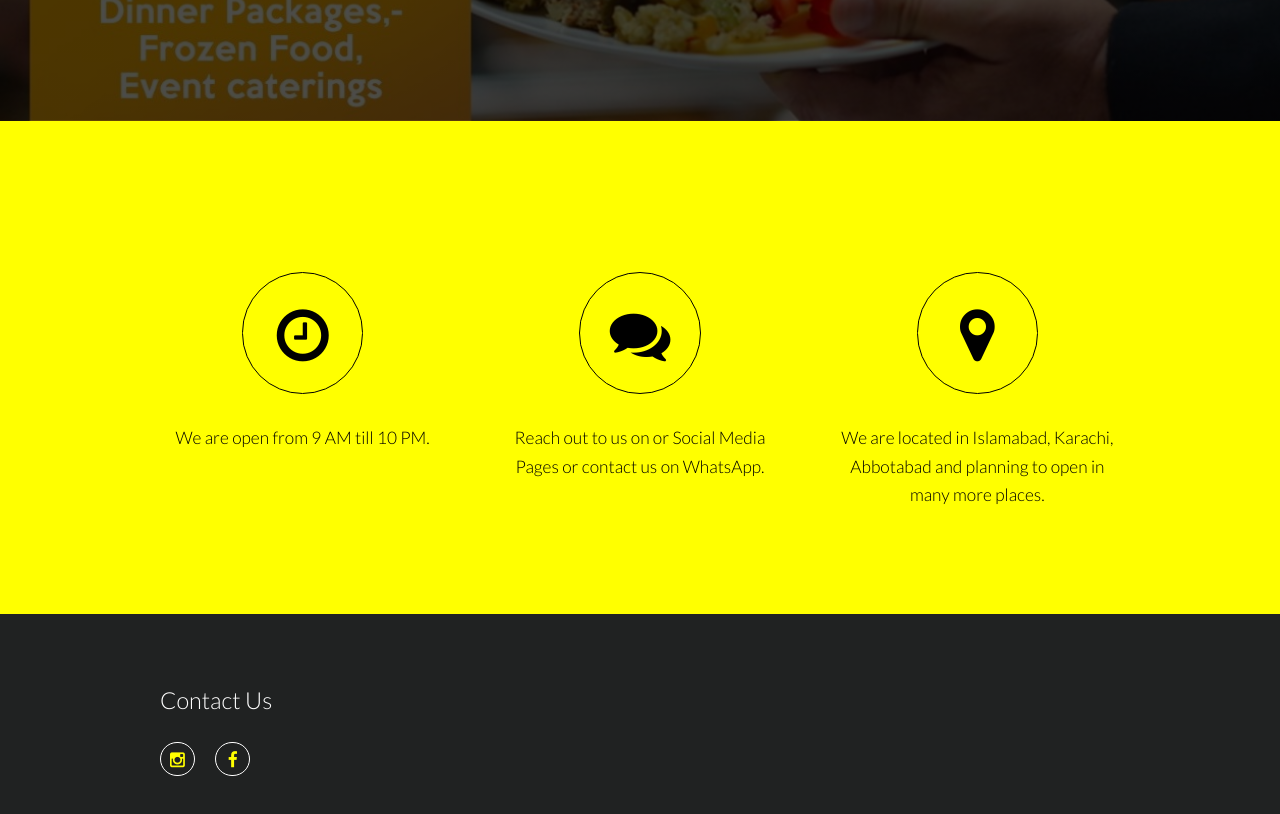
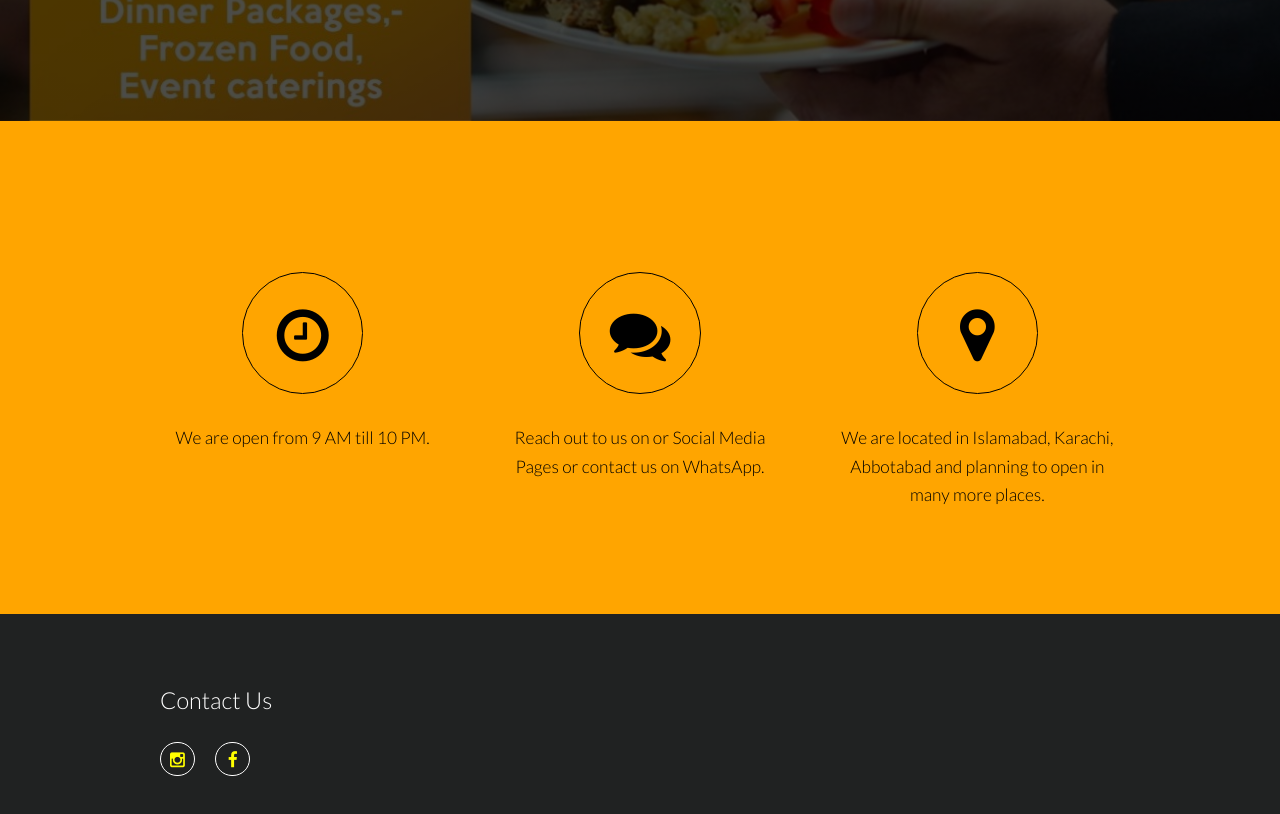
Before and after one commit to syedhassanpirzada/sams_kitchen, a plain HTML site: page index.html in a window 1280 px wide. Shown: the part 440-1254 px from the top of the page. Drawn offline with Linux system fonts and the light colour scheme.

Commit message:
Color change

```diff
--- a/css/style.css
+++ b/css/style.css
@@ -1028,7 +1028,7 @@ body.landing #header {
   -webkit-background-image: linear-gradient(60deg, #ffff00 50%, #fff 50%);
   -o-background-image: linear-gradient(60deg, #ffff00 50%, #fff 50%);
   -ms-background-image: linear-gradient(60deg, #ffff00 50%, #fff 50%);
-  background-image: linear-gradient(60deg, #ffff00 50%, #ffff00 50%);
+  background-image: linear-gradient(60deg, orange 50%, orange 50%);
   color: #000000;
 }
 
```
